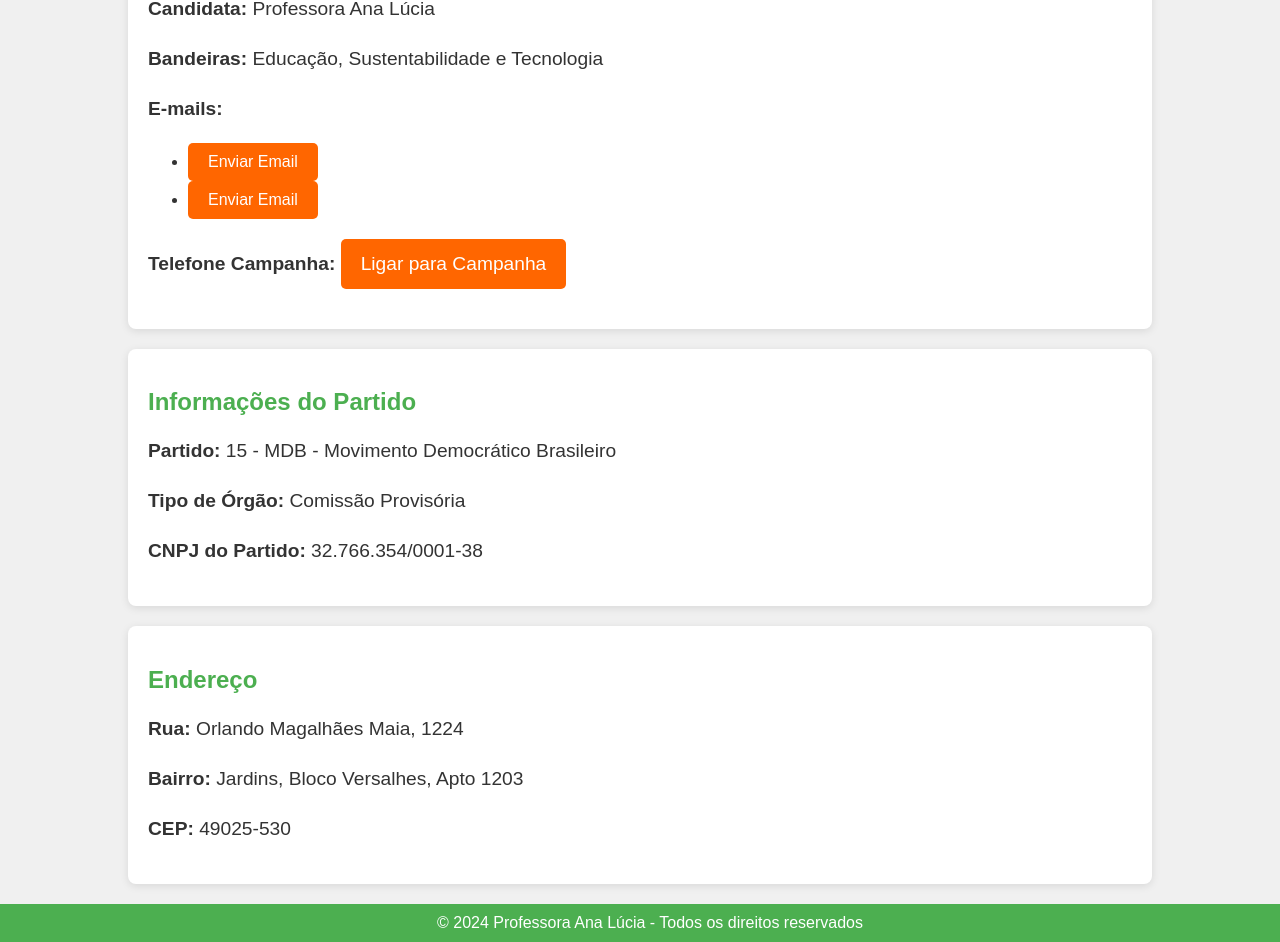
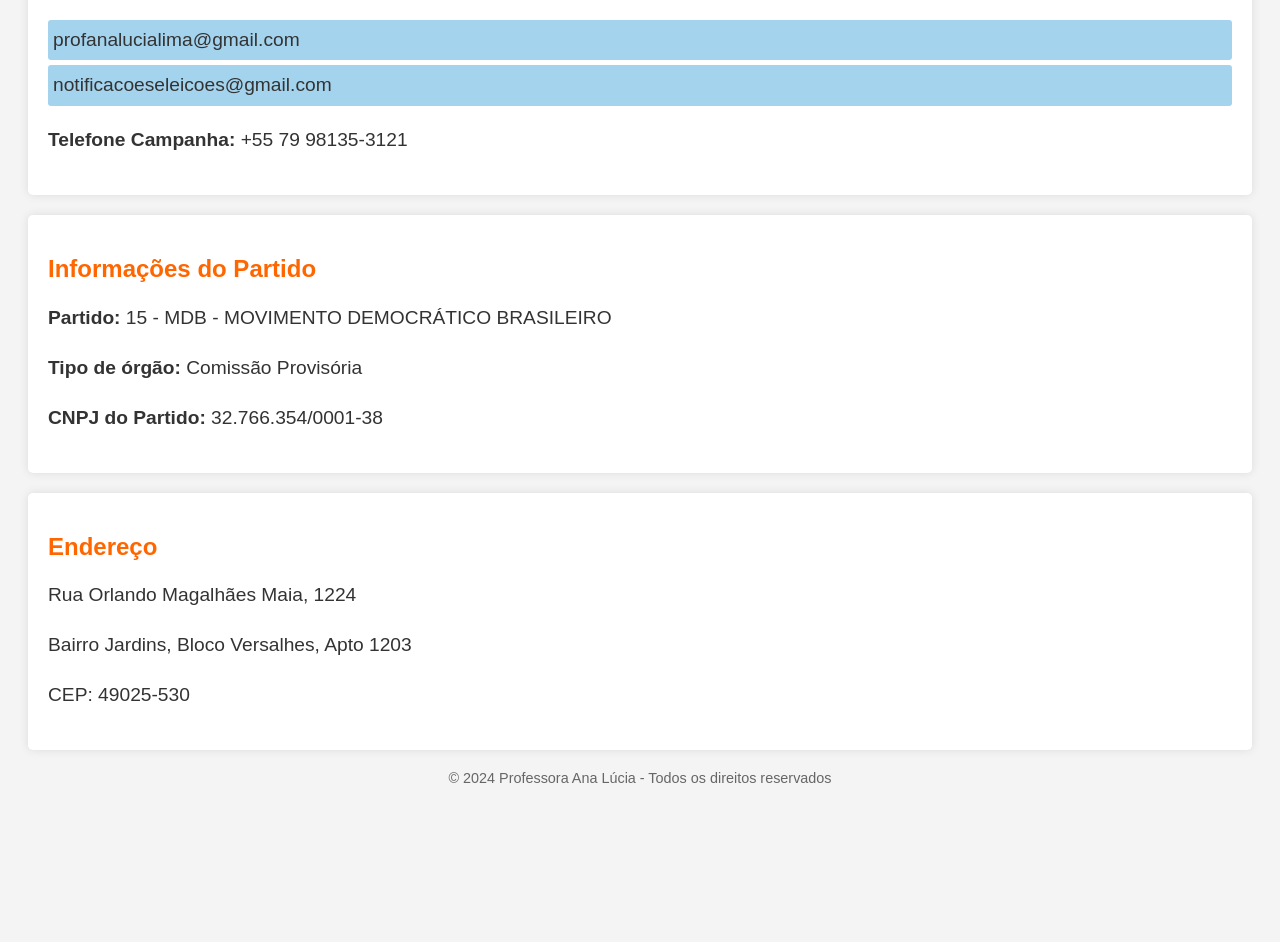
Before and after one commit to Profanalucia15222/profanalucia15222.github.io, a plain HTML site: page index.html in a window 1280 px wide. Shown: the part 851-1793 px from the top of the page. After the commit the page ends 1665 px from the top, so only its background shows below. Drawn offline with Linux system fonts and the light colour scheme.

Commit message:
Update index.html

```diff
--- a/index.html
+++ b/index.html
@@ -3,149 +3,98 @@
 <head>
     <meta charset="UTF-8">
     <meta name="viewport" content="width=device-width, initial-scale=1.0">
-    <meta name="description" content="Site da Professora Ana Lúcia - Candidata a Vereadora 15222. Educação, Sustentabilidade e Tecnologia">
-    <meta name="keywords" content="Ana Lúcia, vereadora, campanha, MDB, educação, sustentabilidade, tecnologia">
-    <meta name="author" content="Professora Ana Lúcia">
-    <title>Professora Ana Lúcia - Candidata a Vereadora 15222</title>
-    <link rel="stylesheet" href="style.css">
+    <title>Informações Candidata Professora Ana Lúcia 15222</title>
     <style>
         body {
-            font-family: 'Arial', sans-serif;
-            background-color: #f0f0f0;
+            font-family: Arial, sans-serif;
+            background-color: #F4F4F4;
+            padding: 20px;
             color: #333;
-            margin: 0;
-            padding: 0;
         }
-        header {
-            background-color: #4CAF50;
-            color: white;
-            padding: 20px;
+        h1 {
             text-align: center;
-        }
-        nav {
-            background-color: #333;
+            background-color: #4CAF50; /* Verde mais claro */
+            color: #FFFFFF;
             padding: 10px;
-            text-align: center;
-        }
-        nav a {
-            color: white;
-            text-decoration: none;
-            margin: 0 15px;
-            font-size: 1.2em;
-        }
-        .container {
-            width: 80%;
-            margin: 20px auto;
+            font-size: 2em;
         }
         section {
-            background-color: #fff;
+            background-color: white;
             padding: 20px;
-            margin-bottom: 20px;
-            border-radius: 8px;
-            box-shadow: 0px 2px 8px rgba(0, 0, 0, 0.1);
+            margin: 20px 0;
+            border-radius: 5px;
+            box-shadow: 0 0 10px rgba(0, 0, 0, 0.1);
         }
-        h1, h2 {
-            color: #4CAF50;
+        h2 {
+            color: #FF6600; /* Laranja */
         }
-        p {
+        p, ul li {
             font-size: 1.2em;
             line-height: 1.6;
+            color: #333;
+        }
+        ul {
+            list-style-type: none;
+            padding-left: 0;
+        }
+        ul li {
+            background-color: #A4D3EE; /* Azul claro */
+            padding: 5px;
+            margin-bottom: 5px;
+            border-radius: 3px;
         }
         footer {
-            background-color: #4CAF50;
-            color: white;
             text-align: center;
-            padding: 10px;
-            position: relative;
-            bottom: 0;
-            width: 100%;
-        }
-        .btn {
-            display: inline-block;
-            padding: 10px 20px;
-            background-color: #FF6600;
-            color: white;
-            text-decoration: none;
-            border-radius: 5px;
-            transition: background-color 0.3s ease;
-        }
-        .btn:hover {
-            background-color: #ff4500;
-        }
-        @media (max-width: 600px) {
-            .container {
-                width: 95%;
-            }
-            h1 {
-                font-size: 1.8em;
-            }
-            nav a {
-                font-size: 1em;
-            }
+            margin-top: 20px;
+            font-size: 0.9em;
+            color: #666;
         }
     </style>
 </head>
 <body>
+    <h1>Informações de Professora Ana Lúcia 15222</h1>
 
-    <header>
-        <h1>Professora Ana Lúcia - Candidata a Vereadora 15222</h1>
-        <p>Educação, Sustentabilidade e Tecnologia para um futuro melhor</p>
-    </header>
-
-    <nav>
-        <a href="#dados-pessoais">Dados Pessoais</a>
-        <a href="#informacoes-cnpj">CNPJ</a>
-        <a href="#informacoes-campanha">Campanha</a>
-        <a href="#partido">Partido</a>
-        <a href="#endereco">Endereço</a>
-    </nav>
-
-    <div class="container">
-        <section id="dados-pessoais">
+    <section>
         <h2>Dados Pessoais</h2>
         <p><strong>Nome:</strong> Ana Lúcia Lima da Rocha</p>
         <p><strong>CPF:</strong> 514.083.765-04</p>
     </section>
 
-        <section id="informacoes-cnpj">
+    <section>
         <h2>Informações de CNPJ</h2>
         <p><strong>Nome do CNPJ:</strong> ELEICAO 2024 ANA LUCIA LIMA DA ROCHA MURICY SOUZA VEREADOR</p>
         <p><strong>CNPJ:</strong> 56.374.536/0001-21</p>
-            <p><strong>Telefone CNPJ:</strong> <a href="tel:+5579988660646" class="btn">Ligar para CNPJ</a></p>
+        <p><strong>Telefone CNPJ:</strong> +55 79 98866-0646</p>
     </section>
 
-        <section id="informacoes-campanha">
+    <section>
         <h2>Informações de Campanha</h2>
-            <p><strong>Candidata:</strong> Professora Ana Lúcia</p>
+        <p><strong>Nome do Candidato:</strong> Professora Ana Lúcia</p>
         <p><strong>Bandeiras:</strong> Educação, Sustentabilidade e Tecnologia</p>
         <p><strong>E-mails:</strong></p>
         <ul>
-                <li><a href="mailto:profanalucialima@gmail.com" class="btn">Enviar Email</a></li>
-                <li><a href="mailto:notificacoeseleicoes@gmail.com" class="btn">Enviar Email</a></li>
+            <li>profanalucialima@gmail.com</li>
+            <li>notificacoeseleicoes@gmail.com</li>
         </ul>
-            <p><strong>Telefone Campanha:</strong> <a href="tel:+5579981353121" class="btn">Ligar para Campanha</a></p>
+        <p><strong>Telefone Campanha:</strong> +55 79 98135‑3121</p>
     </section>
 
-        <section id="partido">
+    <section>
         <h2>Informações do Partido</h2>
-            <p><strong>Partido:</strong> 15 - MDB - Movimento Democrático Brasileiro</p>
-            <p><strong>Tipo de Órgão:</strong> Comissão Provisória</p>
+        <p><strong>Partido:</strong> 15 - MDB - MOVIMENTO DEMOCRÁTICO BRASILEIRO</p>
+        <p><strong>Tipo de órgão:</strong> Comissão Provisória</p>
         <p><strong>CNPJ do Partido:</strong> 32.766.354/0001-38</p>
     </section>
 
-        <section id="endereco">
+    <section>
         <h2>Endereço</h2>
-            <p><strong>Rua:</strong> Orlando Magalhães Maia, 1224</p>
-            <p><strong>Bairro:</strong> Jardins, Bloco Versalhes, Apto 1203</p>
-            <p><strong>CEP:</strong> 49025-530</p>
+        <p>Rua Orlando Magalhães Maia, 1224</p>
+        <p>Bairro Jardins, Bloco Versalhes, Apto 1203</p>
+        <p>CEP: 49025-530</p>
     </section>
-    </div>
 
     <footer>
         © 2024 Professora Ana Lúcia - Todos os direitos reservados
     </footer>
-
 </body>
 </html>
-
-</html>
```
Lines whose indentation alone changed are shown as unchanged.
